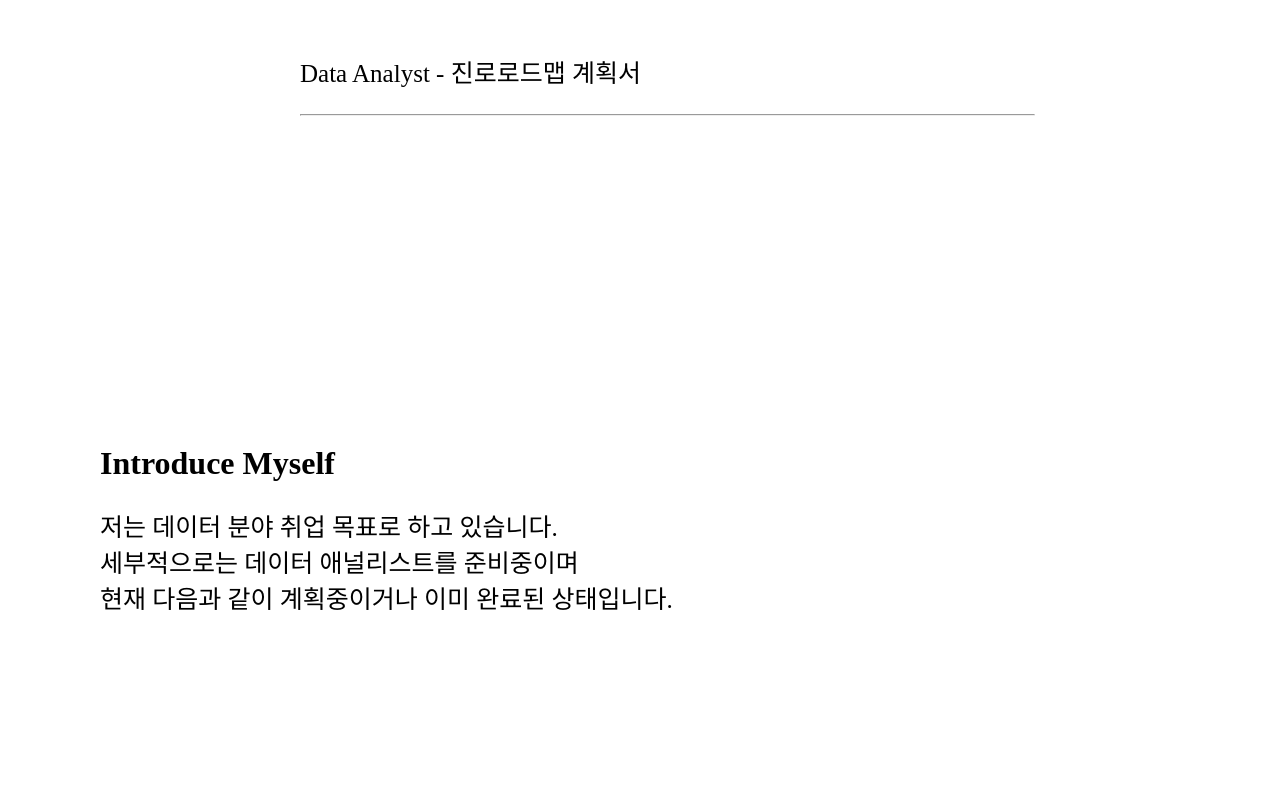
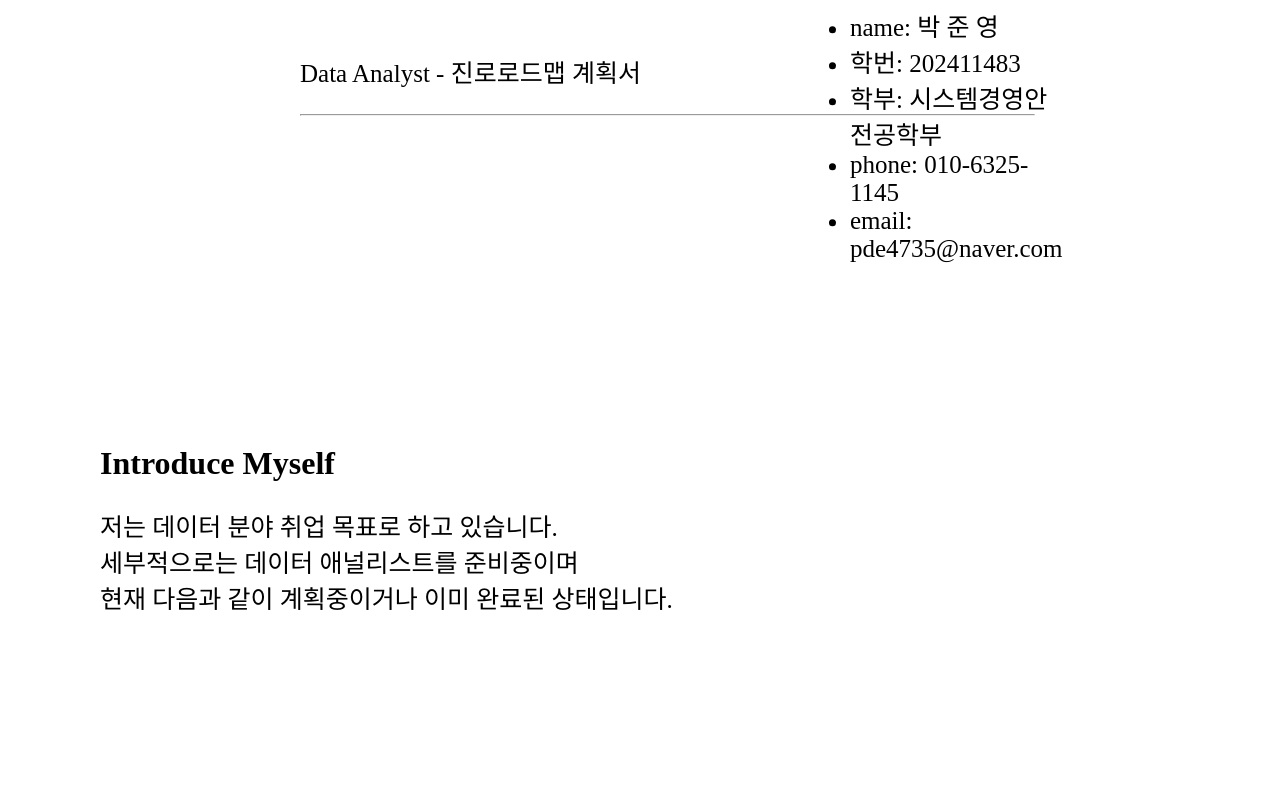
Before and after one commit to Jangun123/Jangun.github.io, a plain HTML site: page index.html in a window 1280 px wide. Shown: the part 376-1165 px from the top of the page. Drawn offline with Linux system fonts and the light colour scheme.

Commit message:
Update index.html

```diff
--- a/index.html
+++ b/index.html
@@ -264,7 +264,7 @@
         <p>Data Analyst - 진로로드맵 계획서</p>
         <hr>
     </div>
-    <div class="contacts" id="contacts" >
+     <div class="contacts" id="contacts" style="position: absolute; top: 70%; left: 80%; transform: translate(-80%, -70%); font-size: 25px; padding: 20px;">
         <ul>
             <h3>Contacts</h3>
             <li>name: 박 준 영</li>
```
